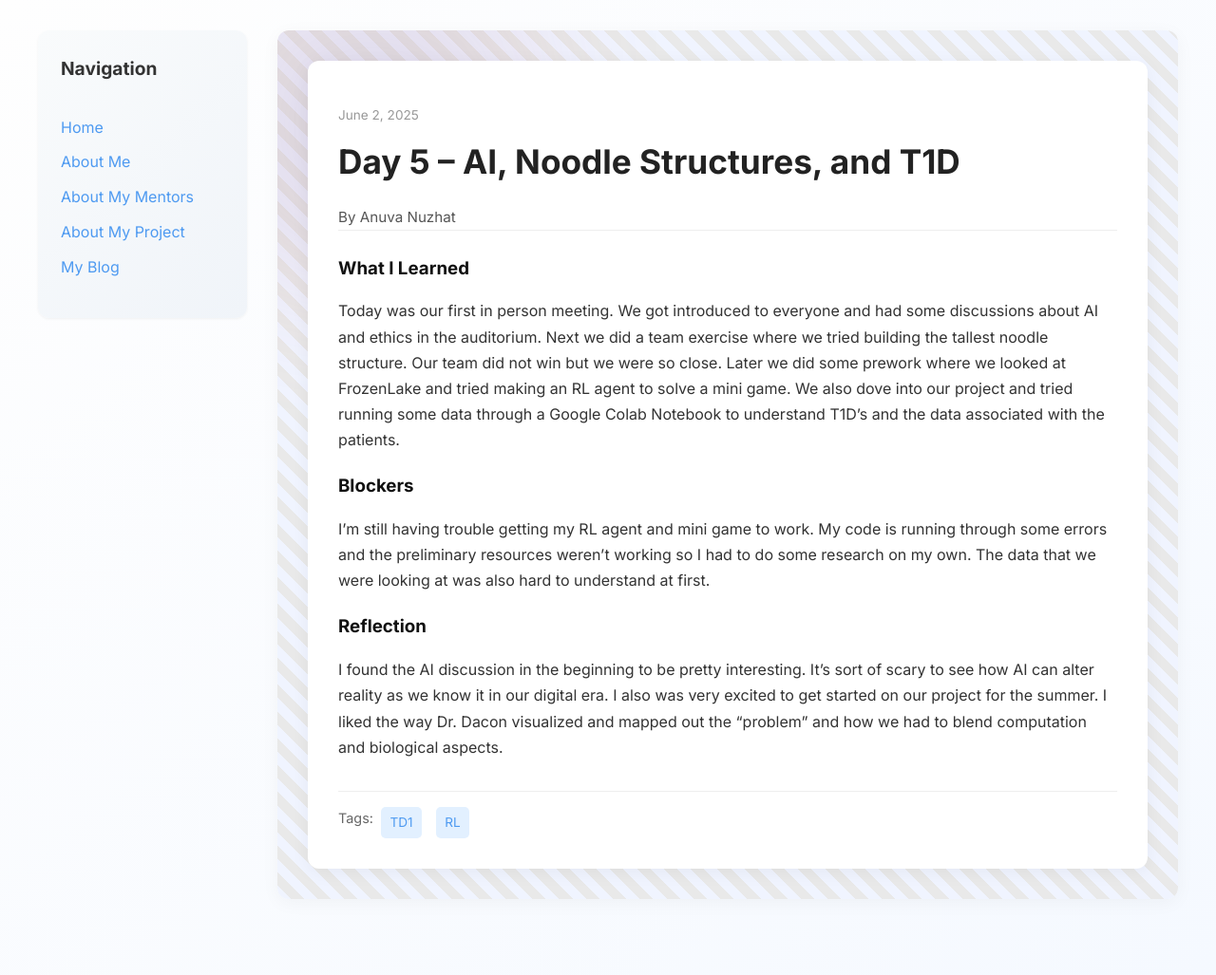
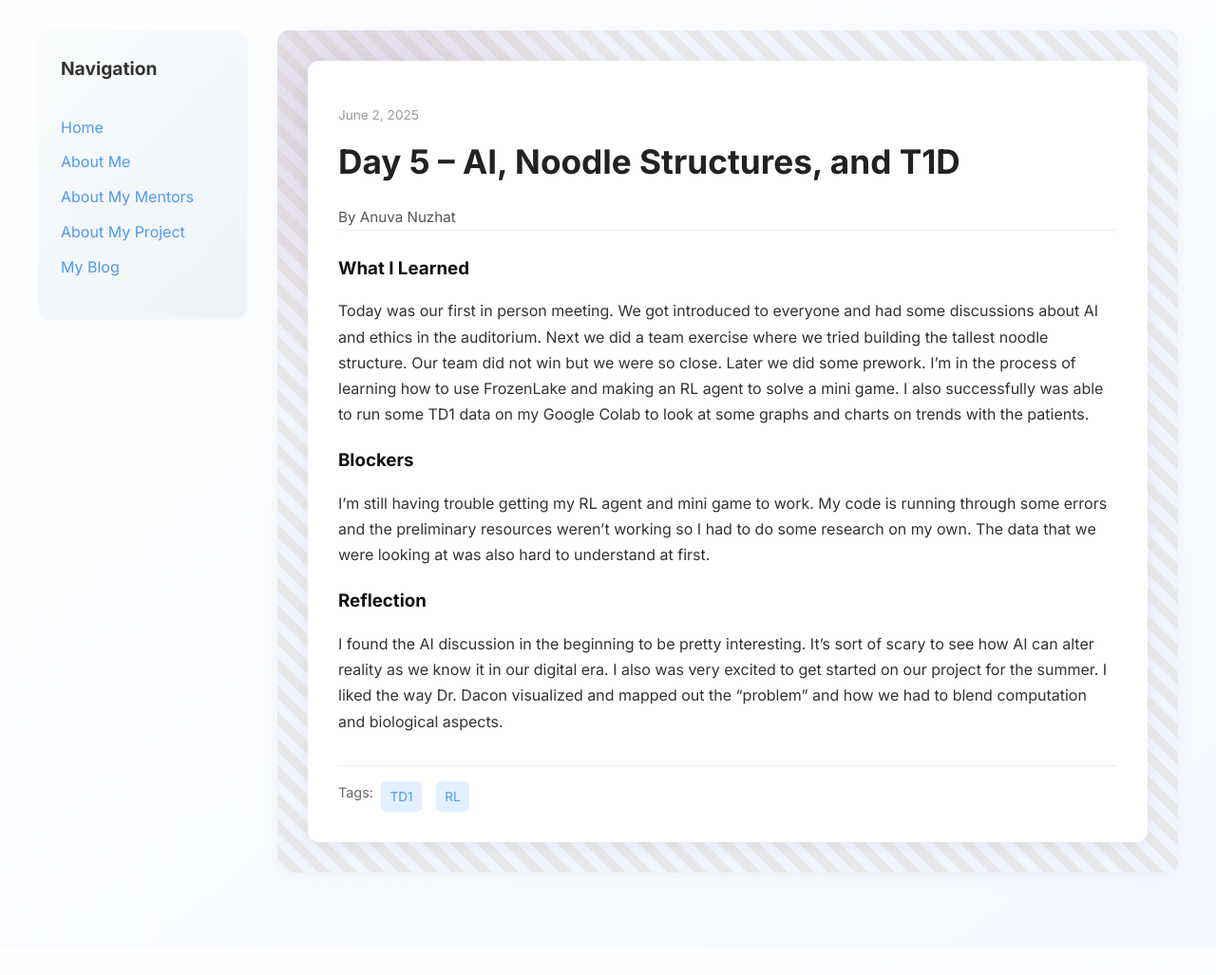
Before and after one commit to anuvanuzhat/anuvanuzhat.github.io, a Jekyll site: the page built from _posts/2025-06-02-day-5.md, in a window 1280 px wide. Shown: the whole page at 95% size. Built offline with Jekyll 4.4.1, drawn with Linux system fonts in a browser that asks for light colours; after the commit the page ends 999 px from its top, so only the background shows below that.

Commit message:
Update 2025-06-02-day-5.md

```diff
--- a/_posts/2025-06-02-day-5.md
+++ b/_posts/2025-06-02-day-5.md
@@ -7,7 +7,7 @@ permalink: /day5.html
 tags: ["TD1", "RL"]
 
 what_i_learned: |
-  Today was our first in person meeting. We got introduced to everyone and had some discussions about AI and ethics in the auditorium. Next we did a team exercise where we tried building the tallest noodle structure. Our team did not win but we were so close. Later we did some prework where we looked at FrozenLake and tried making an RL agent to solve a mini game. We also dove into our project and tried running some data through a Google Colab Notebook to understand T1D's and the data associated with the patients.
+  Today was our first in person meeting. We got introduced to everyone and had some discussions about AI and ethics in the auditorium. Next we did a team exercise where we tried building the tallest noodle structure. Our team did not win but we were so close. Later we did some prework. I'm in the process of learning how to use FrozenLake and making an RL agent to solve a mini game. I also successfully was able to run some TD1 data on my Google Colab to look at some graphs and charts on trends with the patients.
 
 blockers: |
   I'm still having trouble getting my RL agent and mini game to work. My code is running through some errors and the preliminary resources weren't working so I had to do some research on my own. The data that we were looking at was also hard to understand at first.
```
